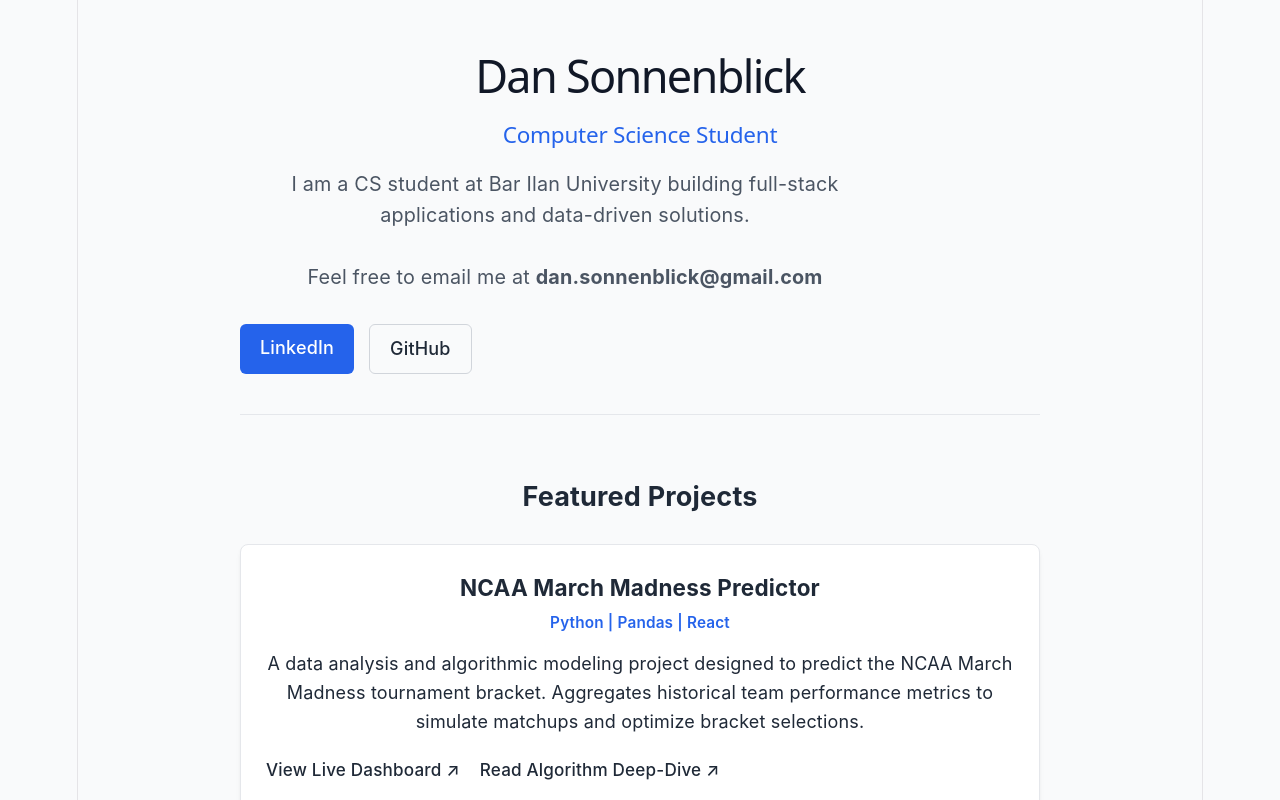
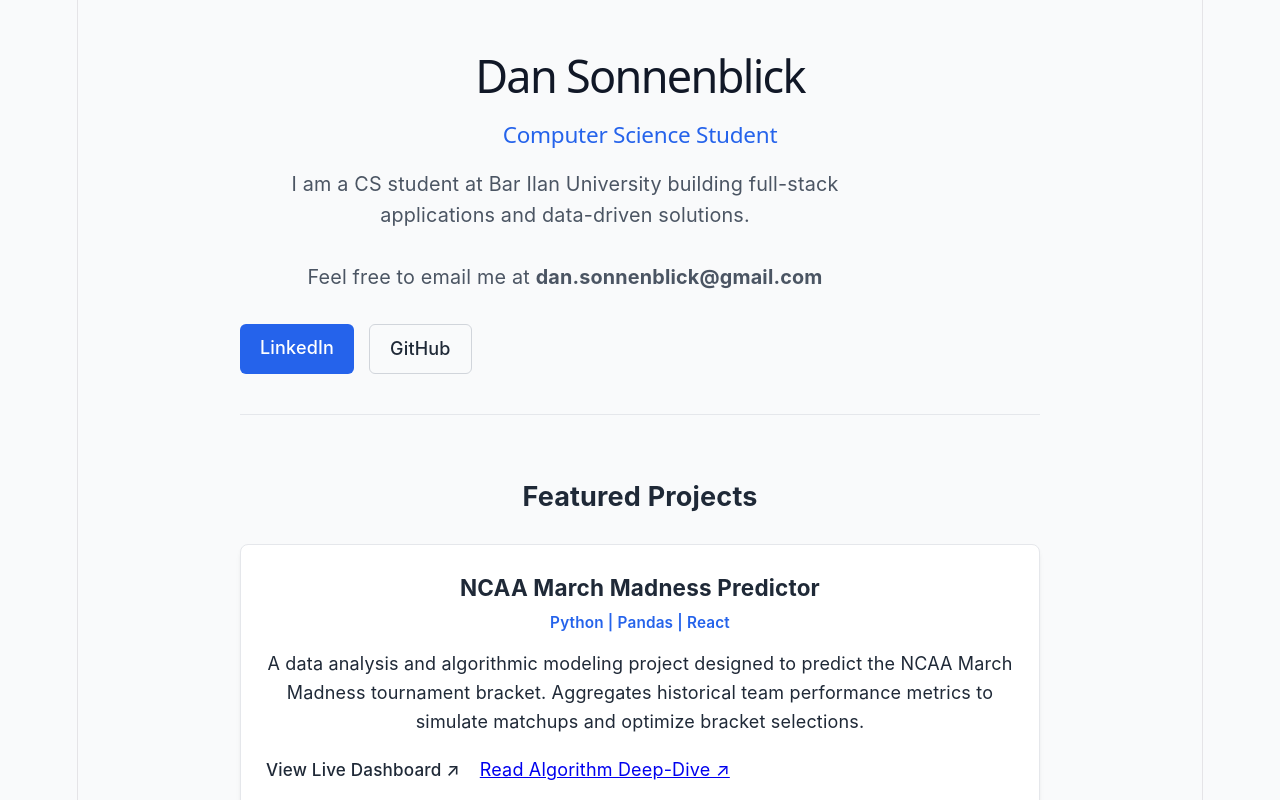
Before and after one commit to Danson27/my-portfolio, a React (Vite) app: page / in a window 1280 px wide. Shown: the top 800 px of the page. Built offline with nearby package versions, Linux system fonts and the light colour scheme.

Commit message:
wuth algo link

```diff
--- a/src/App.jsx
+++ b/src/App.jsx
@@ -31,8 +31,14 @@ function App() {
           </p>
           <div className="project-links">
             <a href="https://marchmeshuguna.lovable.app/" className="link">View Live Dashboard ↗</a>
-            <a href="#" className="link">Read Algorithm Deep-Dive ↗</a>
-          </div>
+            <a
+              href="C:/Users/danso/OneDrive/Documents/MarchMadnessAlgo.pdf"
+              target="_blank"
+              rel="noopener noreferrer"
+            >
+              Read Algorithm Deep-Dive ↗
+            </a>
+             </div>
         </div>
 
         <div className="project-card">
```
